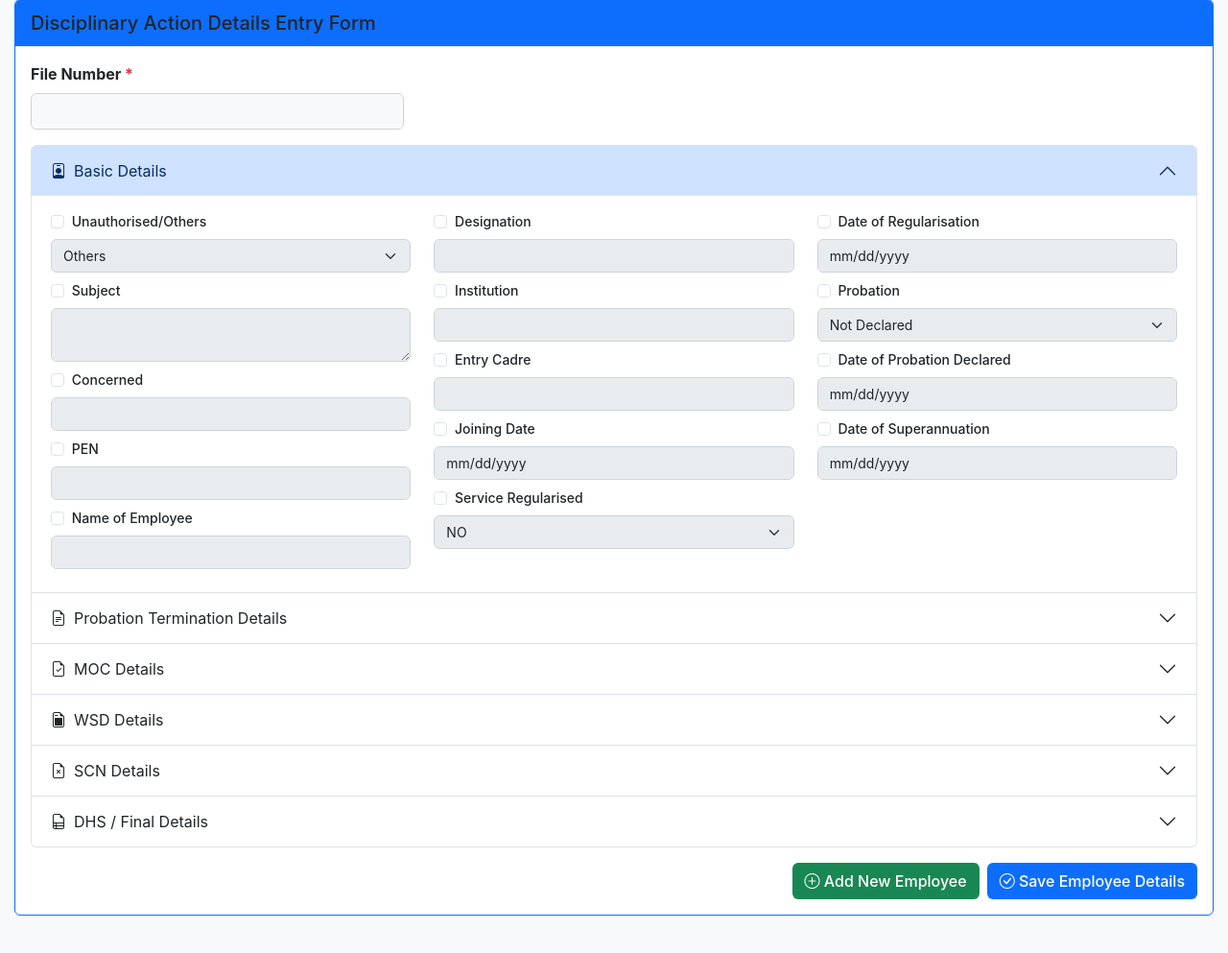
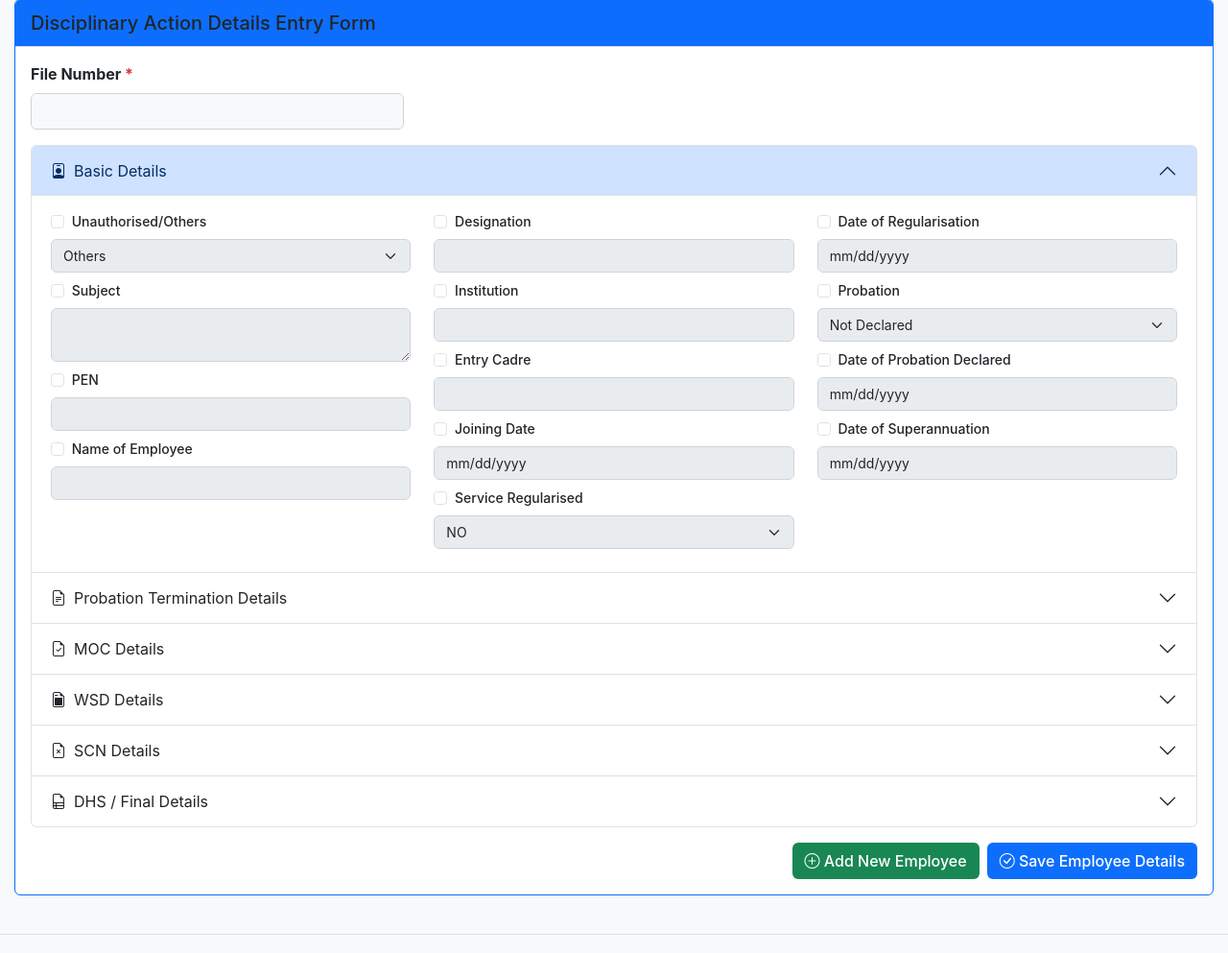
Before and after one commit to akhilraj4117/vigilance-fms, a Flask app: page /disciplinary/create in a window 1280 px wide. Shown: the part 157-1150 px from the top of the page at 96% size. Run offline with Flask 3, Linux system fonts and the light colour scheme; a user stored in the database is signed in.

Commit message:
Remove concerned field from DA form, routes, and view

```diff
--- a/routes/disciplinary.py
+++ b/routes/disciplinary.py
@@ -1249,7 +1249,6 @@ def create_disciplinary_action():
             date_superannuation=convert_date_format(request.form.get('date_superannuation', '')),
             unauthorised_others=request.form.get('unauthorised_others', ''),
             subject=request.form.get('subject', ''),
-            concerned=request.form.get('concerned', ''),
             probation_termination_notice=request.form.get('probation_termination_notice', ''),
             action_taking_office=request.form.get('action_taking_office', ''),
             moc_issued=request.form.get('moc_issued', ''),
@@ -1499,7 +1498,6 @@ def edit_disciplinary_action(id):
     action.date_superannuation = convert_date_format(request.form.get('date_superannuation', ''))
     action.unauthorised_others = request.form.get('unauthorised_others', '')
     action.subject = request.form.get('subject', '')
-    action.concerned = request.form.get('concerned', '')
     action.probation_termination_notice = request.form.get('probation_termination_notice', '')
     action.action_taking_office = request.form.get('action_taking_office', '')
     action.moc_issued = request.form.get('moc_issued', '')
--- a/templates/disciplinary/create.html
+++ b/templates/disciplinary/create.html
@@ -128,15 +128,6 @@
                             Subject
                         </label>
                         <textarea class="form-control form-control-sm" id="subject" name="subject" rows="2" disabled></textarea>
-                    </div>
-
-                    <!-- Concerned -->
-                    <div class="mb-2">
-                        <label class="form-label small">
-                            <input type="checkbox" class="form-check-input me-1" id="concerned_check" onchange="toggleField('concerned')">
-                            Concerned
-                        </label>
-                        <input type="text" class="form-control form-control-sm" id="concerned" name="concerned" disabled>
                     </div>
 
                     <!-- PEN -->
@@ -858,7 +849,7 @@
 
                     // For each field, check if it has a value and enable it
                     const fields = [
-                        'unauthorised_others', 'subject', 'concerned', 'pen', 'employee_name', 'designation', 'institution',
+                        'unauthorised_others', 'subject', 'pen', 'employee_name', 'designation', 'institution',
                         'entry_cadre', 'joining_date', 'service_regularised', 'date_regularisation',
                         'probation', 'date_probation_declared', 'date_superannuation',
                         'probation_termination_notice', 'action_taking_office',
--- a/templates/disciplinary/view.html
+++ b/templates/disciplinary/view.html
@@ -52,10 +52,6 @@
                     <tr>
                         <th>Subject:</th>
                         <td>{{ action.subject or '-' }}</td>
-                    </tr>
-                    <tr>
-                        <th>Concerned:</th>
-                        <td>{{ action.concerned or '-' }}</td>
                     </tr>
                 </table>
             </div>
```
